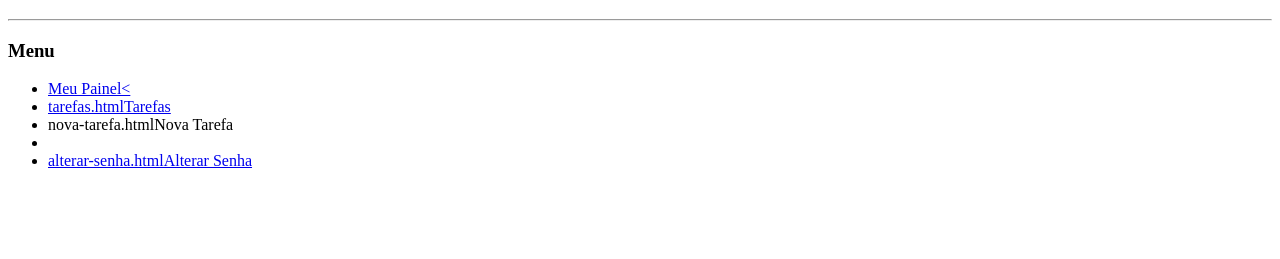
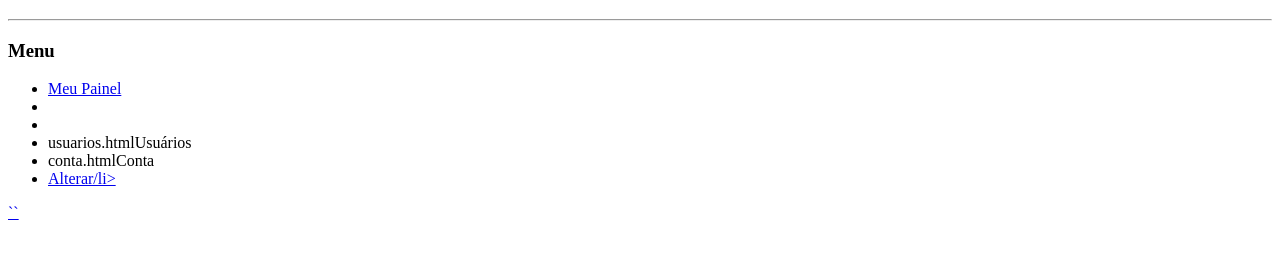
Before and after one commit to filipegouveia3005-ctrl/painel-triagem-tributaria-Mostrar-mais-linhas, a plain HTML site: page index.html in a window 1280 px wide. Shown: the part 61-320 px from the top of the page. Drawn offline with Linux system fonts and the light colour scheme.

Commit message:
Update index.html

```diff
--- a/index.html
+++ b/index.html
@@ -15,13 +15,15 @@
     <h3>Menu</h3>
 
     <ul>
-        <li><a href="dashboard.html">Meu Painel<      <li>tarefas.htmlTarefas</a></li>
-        <li>nova-tarefa.htmlNova Tarefa</a></li>
-        <li><a href="htmlUsuários</a></li>
-        <li><onta.htmlConta</a></li>
-        <li>alterar-senha.htmlAlterar Senha</a></li>
+        <li><a href="dashboard.html">Meu Painel</a></li>
+        <li><arefas.htmlTarefas</a></li>
+        <li><ova-tarefa.htmlNova Tarefa</a></li>
+        <li>usuarios.htmlUsuários</a></li>
+        <li>conta.htmlConta</a></li>
+        <li><a href="alterar-senha.html">Alterar/li>
     </ul>
 
 </body>
 
 </html>
+``
```
